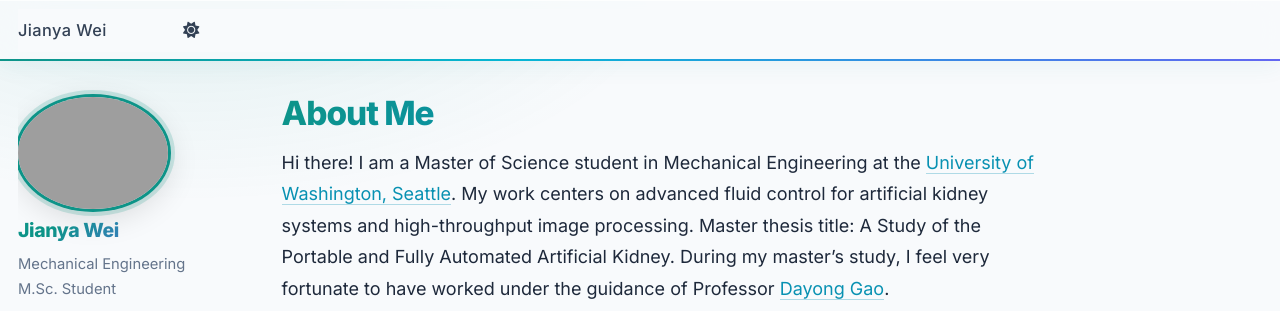
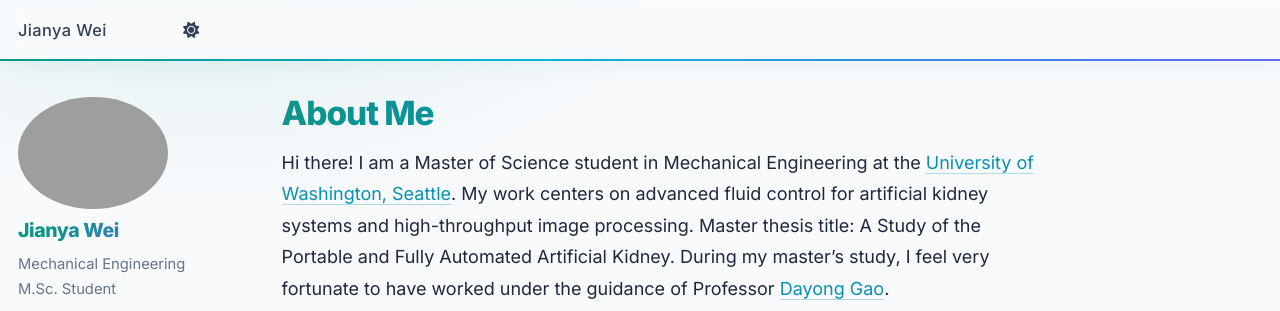
Before and after one commit to jywei02/jywei02.github.io, a Jekyll site: the page built from _pages/about.md, in a window 1280 px wide. Shown: the top 311 px of the page. Built offline with Jekyll 4.4.1, drawn with Linux system fonts in a browser that asks for light colours; some web fonts are replaced; comment, search, counter and statistics services are not loaded.

Commit message:
style: remove avatar hover animation and ring borders

```diff
--- a/assets/css/main.scss
+++ b/assets/css/main.scss
@@ -214,21 +214,14 @@ html[data-theme="dark"] .masthead {
 .author__avatar img {
   max-width: 150px !important;
   border: none !important;
-  box-shadow:
-    0 0 0 3px $ap-teal,
-    0 0 0 7px rgba($ap-teal, 0.18),
-    0 8px 32px rgba(0, 0, 0, 0.14) !important;
-  transition: transform 0.4s cubic-bezier(0.4, 0, 0.2, 1),
-              box-shadow 0.4s cubic-bezier(0.4, 0, 0.2, 1) !important;
+  box-shadow: none !important;
+  transition: none !important;
   padding: 0 !important;
 }
 
 .author__avatar img:hover {
-  transform: translateY(-4px) scale(1.04) !important;
-  box-shadow:
-    0 0 0 3px $ap-blue,
-    0 0 0 9px rgba($ap-blue, 0.24),
-    0 16px 48px rgba(0, 0, 0, 0.2) !important;
+  transform: none !important;
+  box-shadow: none !important;
 }
 
 .author__name {
```
